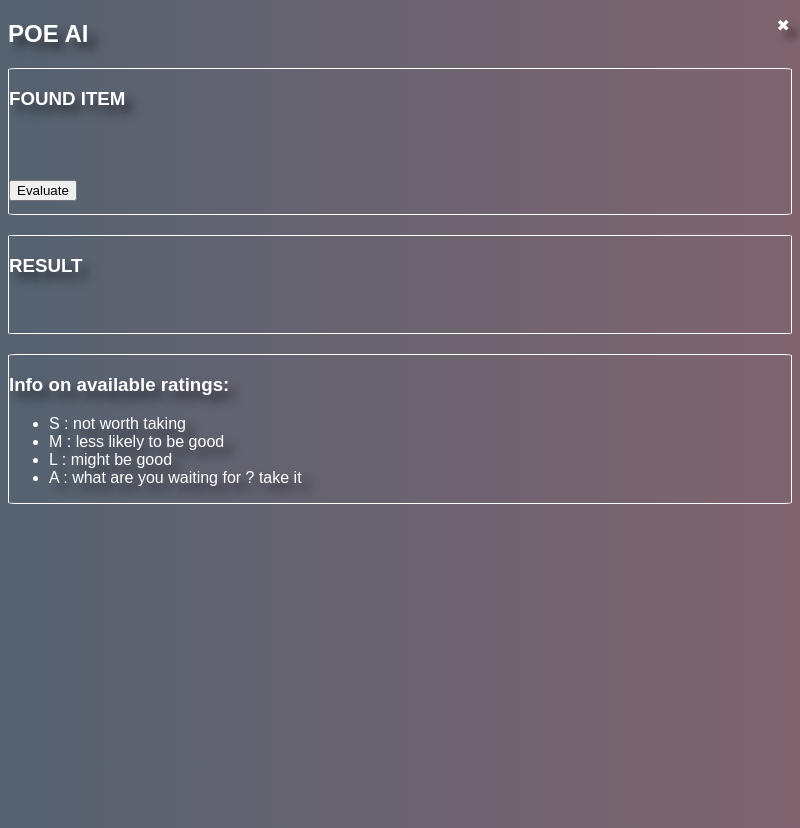
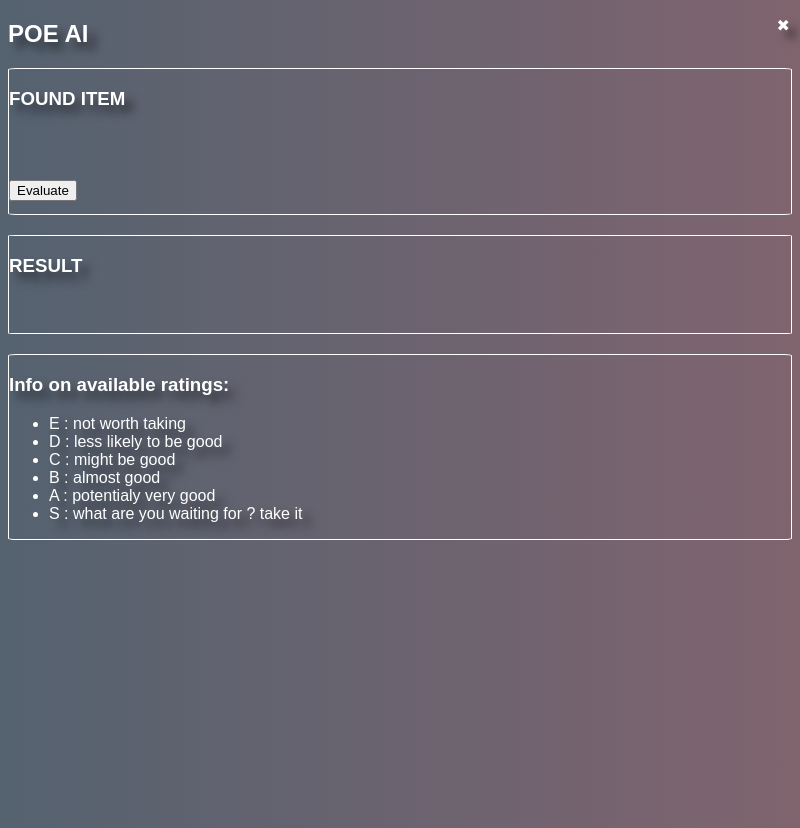
Before and after one commit to PricerOfExile/poe-ai-pricer-front, an Electron app: page poeaipricer/index.html in a window 800 px wide. Drawn offline with Linux system fonts and the light colour scheme; no server answers.

Commit message:
feat: adapt list of potential rating

```diff
--- a/poeaipricer/index.html
+++ b/poeaipricer/index.html
@@ -31,12 +31,13 @@
   <div class="result-div">
 
   <h3>Info on available ratings: </h3>
-    <!-- mocked for now -->
     <ul>
-      <li>S : not worth taking</li>
-      <li>M : less likely to be good</li>
-      <li>L : might be good</li>
-      <li>A : what are you waiting for ? take it</li>
+      <li>E : not worth taking</li>
+      <li>D : less likely to be good</li>
+      <li>C : might be good</li>
+      <li>B : almost good</li>
+      <li>A : potentialy very good</li>
+      <li>S : what are you waiting for ? take it</li>
     </ul>
   </div>
   <script src="index.js"></script>
```
